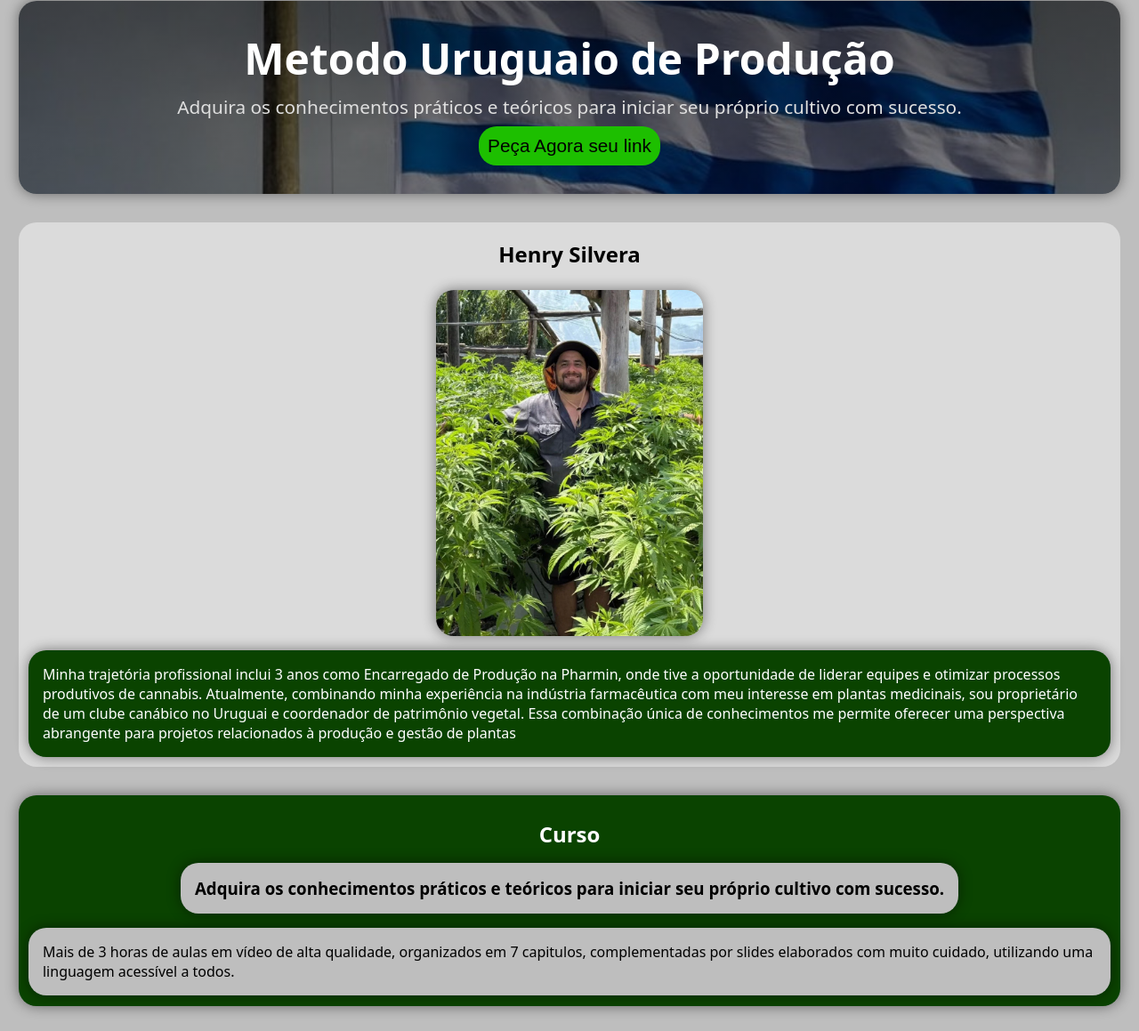
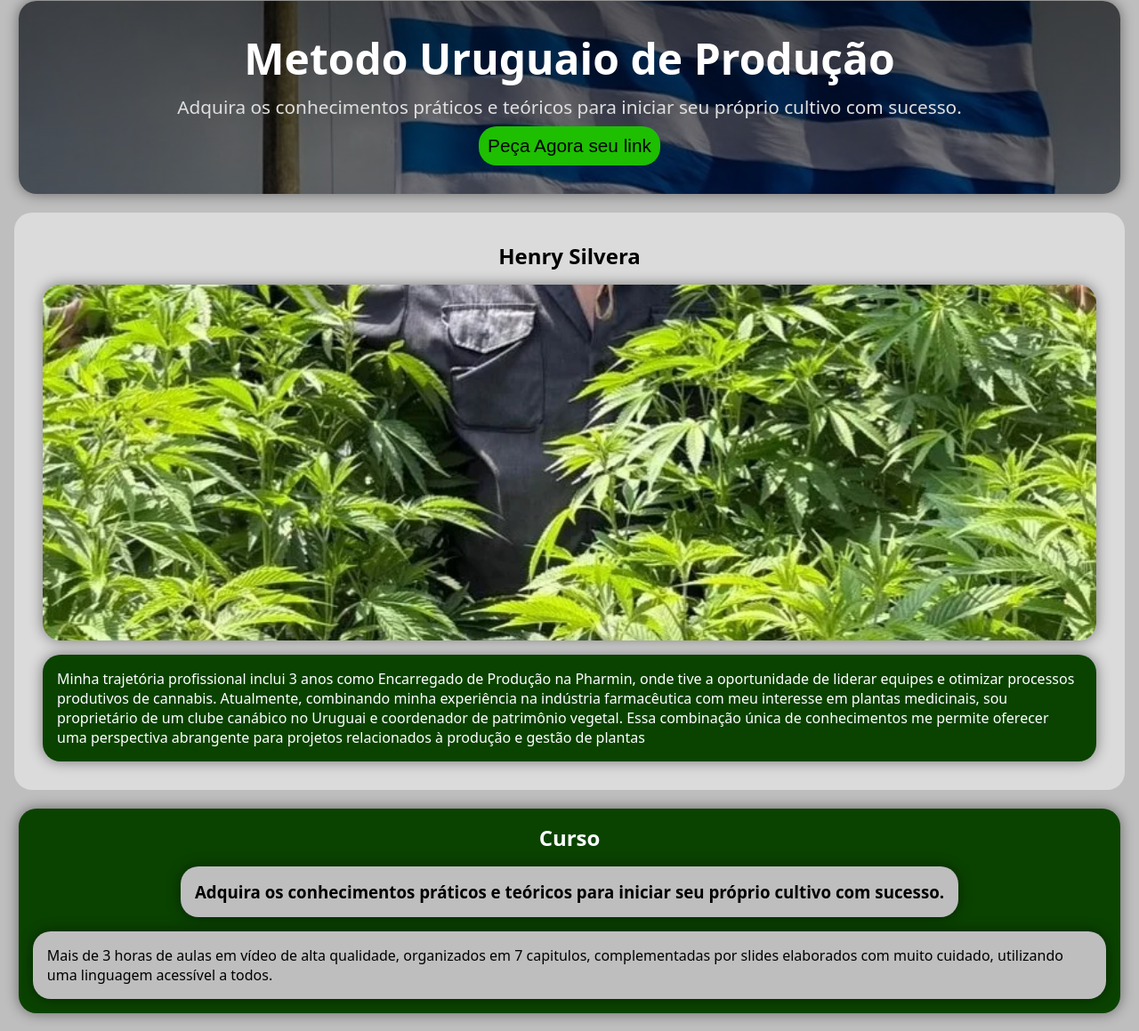
Before and after one commit to NatanaelLeites/mupV2, a website: page index.html in a window 1280 px wide. Shown: the part 95-1254 px from the top of the page at 89% size. Drawn offline with nearby package versions, Linux system fonts and the light colour scheme.

Commit message:
cambios en margenes prueba 2

```diff
--- a/scss/card.scss
+++ b/scss/card.scss
@@ -2,15 +2,14 @@
     display: flex;
     flex-direction: column;
     align-items: center;
-    padding: 0.7rem;
+    padding: 0 1rem 1rem 1rem;
     margin: 1.3rem;
     border-radius: 20px;
     background: $verde-oscuro;
     box-shadow: 0px 0px 15px #00000077;
     .curso-titulo{
-        margin: 0.5rem;
-        padding: 0.5rem;
         color: #fff;
+        padding: 1rem;
     }
     .card-titulo{
         background-color: $gris-oscuro;
--- a/scss/equipo.scss
+++ b/scss/equipo.scss
@@ -2,17 +2,17 @@
     display: flex;
     flex-direction: column;
     align-items: center;
-    padding: 0.7rem;
-    margin: 2rem 1.3rem;
+    padding: 2rem;
+    margin: 1rem;
     background: $gris-claro;
     border-radius: 20px;
     .equipo-titulo{
-        padding: 0.5rem;
         font-size: 1.5rem;
     }
     .equipo-img{
         margin: 1rem;
-        width: 300px;
+        height: 50vh;
+        width: 100%;
         border-radius: 20px;
         object-fit: cover;
         box-shadow: 0px 0px 15px #00000077;
--- a/scss/hero.scss
+++ b/scss/hero.scss
@@ -3,9 +3,8 @@
     flex-direction: column;
     align-items: center;
     padding: 2rem;
-    margin: 1.3rem /* 1rem 6rem 1rem */;
+    margin: 6rem 1.3rem 1.3rem 1.3rem;
     /* prueba */
-    margin-top: 6rem;
     background: $verde-oscuro;
     background: linear-gradient(to top, #00000076, #0000009f), url("../assets/img/uruguay.jpg");
     background-position: center;
```
Also changed, not shown: css/estilos.css, 1 other file.
